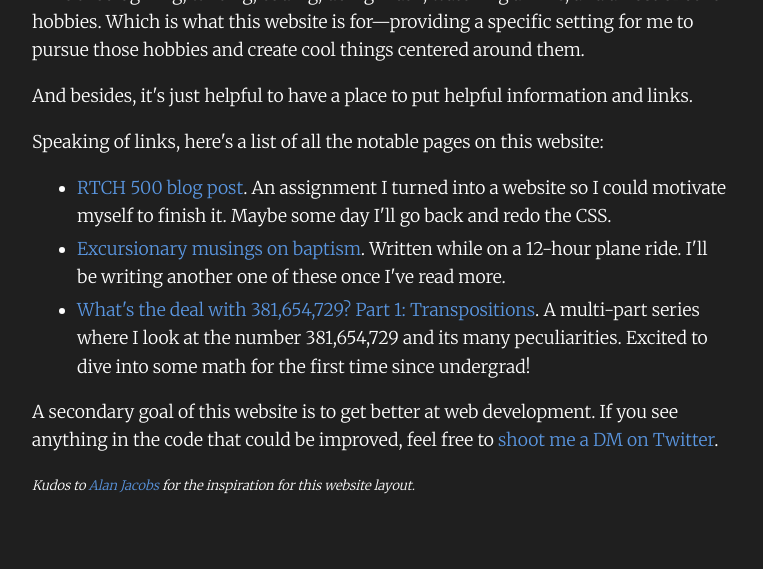
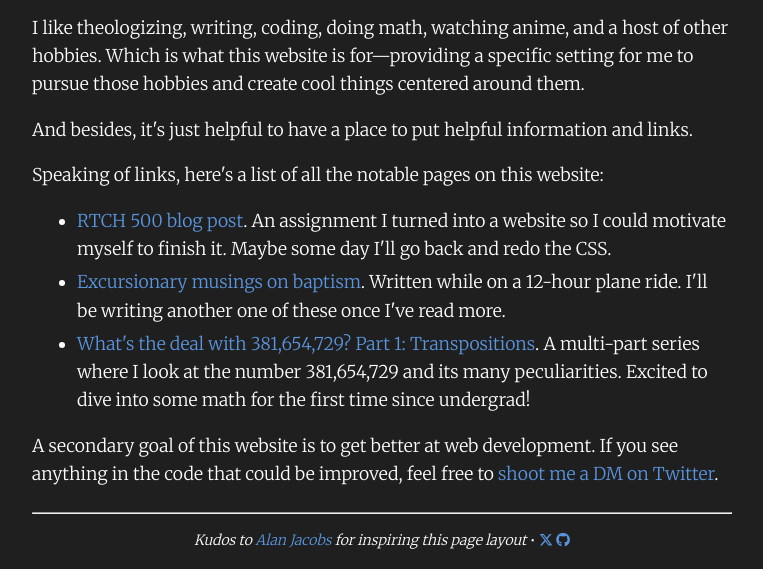
Before and after one commit to sleepminusminus/sleepminusminus.github.io, a Jekyll site: the page built from index.html, in a window 1280 px wide, cut to the strip 452-1021 px from the top of the page. Shown: the whole strip, without its empty margins (258-1021 px from the left). Built offline with Jekyll 4.4.1, drawn with Linux system fonts in a browser that asks for light colours; nearby versions of some CDN libraries; before the commit the page ends 972 px from its top, so only the background shows below that.

Commit message:
Add footer to default layout

```diff
--- /dev/null
+++ b/_includes/footer.html
@@ -0,0 +1,11 @@
+<hr id="separator">
+<p>
+  <em>Kudos to <a href="https://ayjay.org">Alan Jacobs</a> for inspiring this page layout</em>
+  •
+  <a href="https://twitter.com/sleepminusminus">
+    <i class="fa-brands fa-x-twitter"></i>
+  </a>
+  <a href="https://github.com/sleepminusminus/sleepminusminus.github.io">
+    <i class="fa-brands fa-github"></i>
+  </a>
+</p>
--- a/_includes/head.html
+++ b/_includes/head.html
@@ -10,6 +10,7 @@
 <link rel="stylesheet" href="/assets/css/style.css">
 
 <script src="https://ajax.googleapis.com/ajax/libs/jquery/3.7.1/jquery.min.js"></script>
+<script src="https://kit.fontawesome.com/e02d3c1ed3.js" crossorigin="anonymous"></script>
 
 {% if page.useMathJax == true %}
 <script id="MathJax-script" async src="https://cdn.jsdelivr.net/npm/mathjax@3/es5/tex-mml-chtml.js"></script>
--- a/_layouts/default.html
+++ b/_layouts/default.html
@@ -7,5 +7,8 @@
     <main>
       {{ content }}
     </main>
+    <footer>
+      {%include footer.html%}
+    </footer>
   </body>
 </html>
--- a/_sass/index.scss
+++ b/_sass/index.scss
@@ -36,8 +36,3 @@
     margin: auto 5px;
     font-weight: bolder;
 }
-
-#creds *{
-    font-size: small;
-    font-style:italic;
-}
--- a/_sass/main.scss
+++ b/_sass/main.scss
@@ -1,39 +1,44 @@
+$footer-height: calc(.2in + 2.5rem);
+
+html {
+    font-family: "Merriweather", serif;
+    font-size: 1.1rem;
+    line-height: 1.6;
+}
+
 html, button {
     background-color: rgb(31, 31, 31);
     color: white;
-    font-family: "Merriweather", serif;
-    font-size: 1.1rem;
-    line-height: 1.6rem;
 }
 
-/* I use .2 inches as a vestige of my formatting from Google Docs. */
-main {
+body {
     min-width: 400px;
     max-width: 700px;
-    margin: .2in auto .2in auto;
-    padding: 0px .2in;
+    box-sizing: border-box;
+    margin: 0px auto;
+    padding: .2in 0px $footer-height 0px;
     position: relative;
+    min-height: 100vh;
 }
 
-/* code to keep youtube video aspect ratio modified from
-https://stackoverflow.com/questions/1495407/maintain-the-aspect-ratio-of-a-div-with-css/ */
-
-.youtube-video-wrapper {
-    margin: auto;
-    overflow: auto;
-    max-width: 100%;
-    position:relative;
-    padding-bottom:56.25%
-
+footer {
+    position: absolute;
+    box-sizing: border-box;
+    left: 0;
+    right: 0;
+    bottom: 0;
+    padding-bottom: .2in;
+    font-size: 0.8rem;
+    line-height: 1rem;
 }
 
-.youtube-video {
-    position:absolute;
-    width:100%;
-    height:100%;
+footer * {
+    text-align: center;
+    margin: 0px;
 }
 
 h1 {
+    margin: 0px;
     line-height: 2.5rem;
 }
 
@@ -54,7 +59,12 @@ li {
     margin: 5px;
 }
 
+#separator {
+    margin: 0px 0px 1rem 0;
+}
+
 /* Syntax highlighting for code */
+
 code {
     font-family: 'Consolas', monospace;
 }
@@ -68,3 +78,21 @@ pre {
     white-space: pre-wrap;
     word-wrap: break-word;
 }
+
+/* code to keep youtube video aspect ratio.
+modified from https://stackoverflow.com/questions/1495407/maintain-the-aspect-ratio-of-a-div-with-css/ */
+
+.youtube-video-wrapper {
+    margin: auto;
+    overflow: auto;
+    max-width: 100%;
+    position:relative;
+    padding-bottom:56.25%
+
+}
+
+.youtube-video {
+    position:absolute;
+    width:100%;
+    height:100%;
+}
--- a/index.html
+++ b/index.html
@@ -36,8 +36,4 @@ title: Home
     </ul>
 
     <p>A secondary goal of this website is to get better at web development. If you see anything in the code that could be improved, feel free to <a href="https://twitter.com/sleepminusminus">shoot me a DM on Twitter</a>.</p>
-
-    <div id="creds">
-        <p>Kudos to <a href="https://ayjay.org/">Alan Jacobs</a> for the inspiration for this website layout.</p>
-    </div>
 </div>
```
